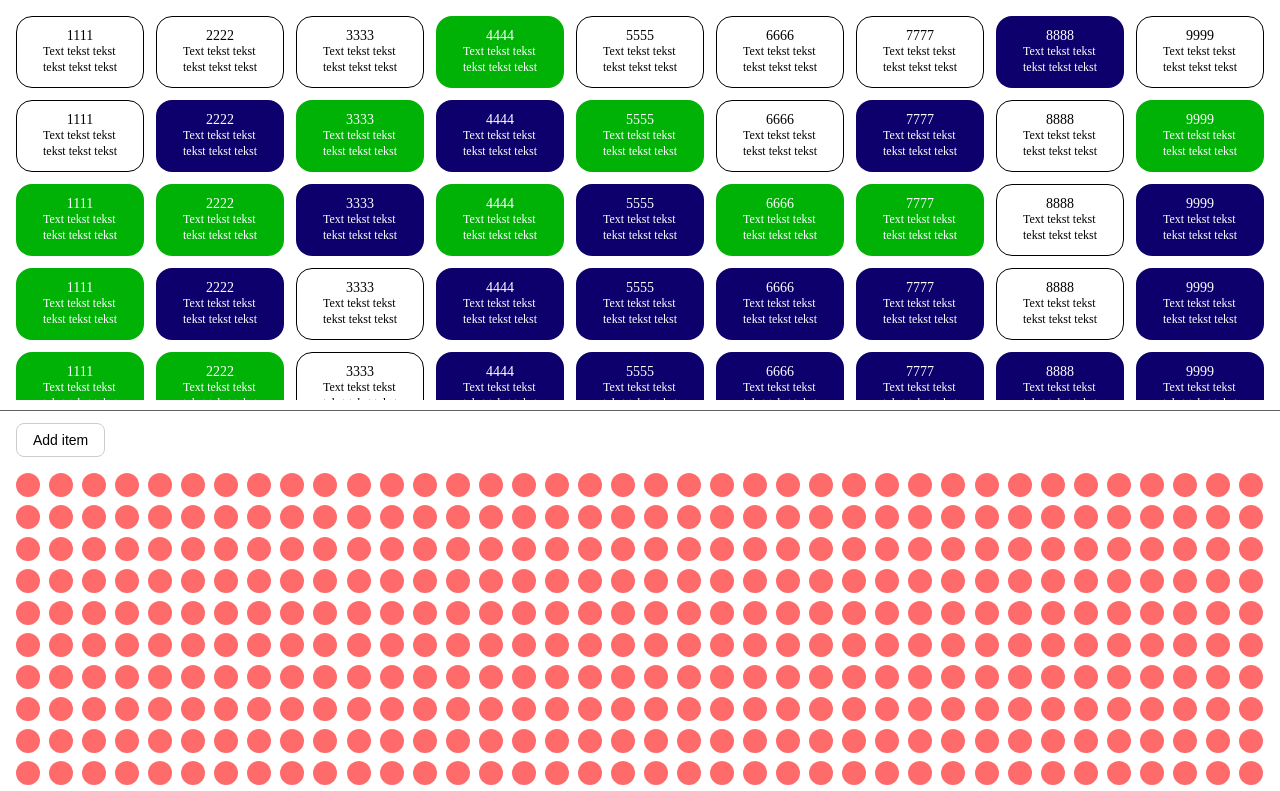
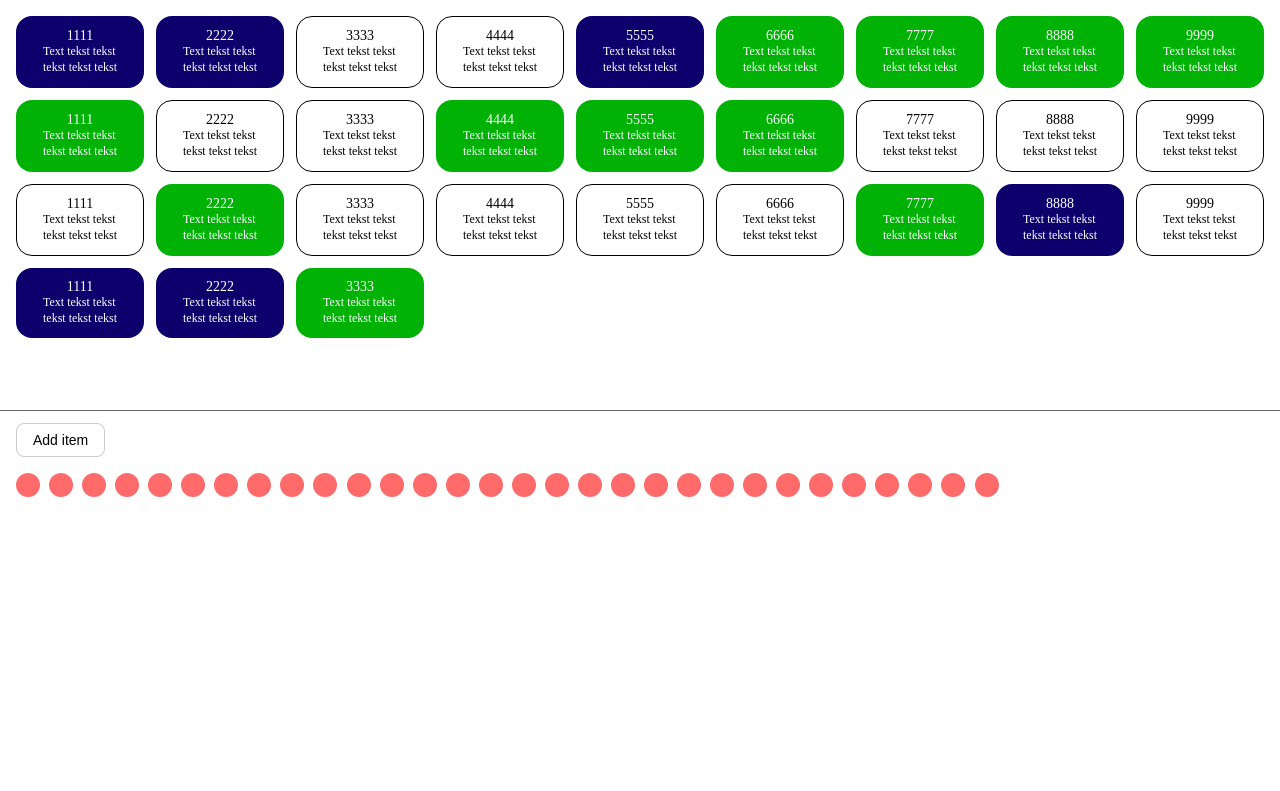
Before and after one commit to sofiiavoitkova/test-task, a React (Vite) app: page / in a window 1280 px wide. Shown: the top 791 px of the page. Built offline with nearby package versions, Linux system fonts and the light colour scheme.

Commit message:
refactor: add layouts optimization

```diff
--- a/package.json
+++ b/package.json
@@ -11,7 +11,8 @@
   },
   "dependencies": {
     "react": "^19.2.0",
-    "react-dom": "^19.2.0"
+    "react-dom": "^19.2.0",
+    "uuid": "^13.0.0"
   },
   "devDependencies": {
     "@eslint/js": "^9.39.1",
--- a/src/App.tsx
+++ b/src/App.tsx
@@ -1,7 +1,7 @@
 import { useEffect, useState } from "react";
-import { Cards } from "./components/Cards";
-import { Balls } from "./components/Balls";
-import { Button } from "./components/Button";
+import Cards from "./components/Layouts/Cards";
+import Balls from "./components/Layouts/Balls";
+import Button from "./components/Button";
 import { generateItems } from "./utils/generateItems";
 import { createItem } from "./utils/createItem";
 import { updateRandomItem } from "./utils/updateItem";
@@ -13,7 +13,7 @@ function App() {
   const [items, setItems] = useState<Item[]>([]);
 
   useEffect(() => {
-    setItems(generateItems(1000));
+    setItems(generateItems(30));
   }, []);
 
   useEffect(() => {
--- a/src/components/Button/index.tsx
+++ b/src/components/Button/index.tsx
@@ -4,7 +4,7 @@ interface Props {
   onClick: () => void;
 }
 
-export function Button({ onClick }: Props) {
+export default function Button({ onClick }: Props) {
   return (
     <button className={styles.button} onClick={onClick}>
       Add item
--- a/src/components/Cards/components/CardItem/index.tsx
+++ b/src/components/CardItem/index.tsx
@@ -1,20 +1,27 @@
+import { memo } from "react";
+import type { Item } from "../../shared/types";
 import styles from "./cardItem.module.scss";
-import type { Item } from "../../../../shared/types";
 
 interface Props {
   item: Item;
 }
 
-export function CardItem({ item }: Props) {
+function CardItem({ item }: Props) {
   const isWhite = item.color === "#ffffffff";
 
   return (
     <div
       className={`${styles.card} ${isWhite ? styles.white : ""}`}
-      style={!isWhite ? { backgroundColor: item.color } : undefined}
+      style={
+        !isWhite
+          ? { backgroundColor: item.color }
+          : { backgroundColor: "#ffffffff" }
+      }
     >
       <div className={styles.label}>{item.label}</div>
       <div className={styles.text}>{item.text}</div>
     </div>
   );
 }
+
+export default memo(CardItem);
--- a/src/components/Cards/index.tsx
+++ b/src/components/Layouts/Cards/index.tsx
@@ -1,12 +1,12 @@
-import { CardItem } from "./components/CardItem";
-import type { Item } from "../../shared/types";
+import CardItem from "../../CardItem";
+import type { Item } from "../../../shared/types";
 import styles from "./cards.module.scss";
 
 interface Props {
   items: Item[];
 }
 
-export function Cards({ items }: Props) {
+export default function Cards({ items }: Props) {
   return (
     <div className={styles.grid}>
       {items.map((item) => (
```
Also changed, not shown: src/components/Layouts/Balls/index.tsx (renamed from src/components/Balls/index.tsx, +5 -2 lines), src/shared/types.ts (+5 -5 lines), src/components/BallItem/ballItem.module.scss (renamed from src/components/Balls/components/BallItem/ballItem.module.scss), src/components/BallItem/index.tsx (renamed from src/components/Balls/components/BallItem/index.tsx), src/components/CardItem/cardItem.module.scss (renamed from src/components/Cards/components/CardItem/cardItem.module.scss), src/components/Layouts/Balls/balls.module.scss (renamed from src/components/Balls/balls.module.scss), src/components/Layouts/Cards/cards.module.scss (renamed from src/components/Cards/cards.module.scss), 1 other file (tests, documents, lock files or other folders).
